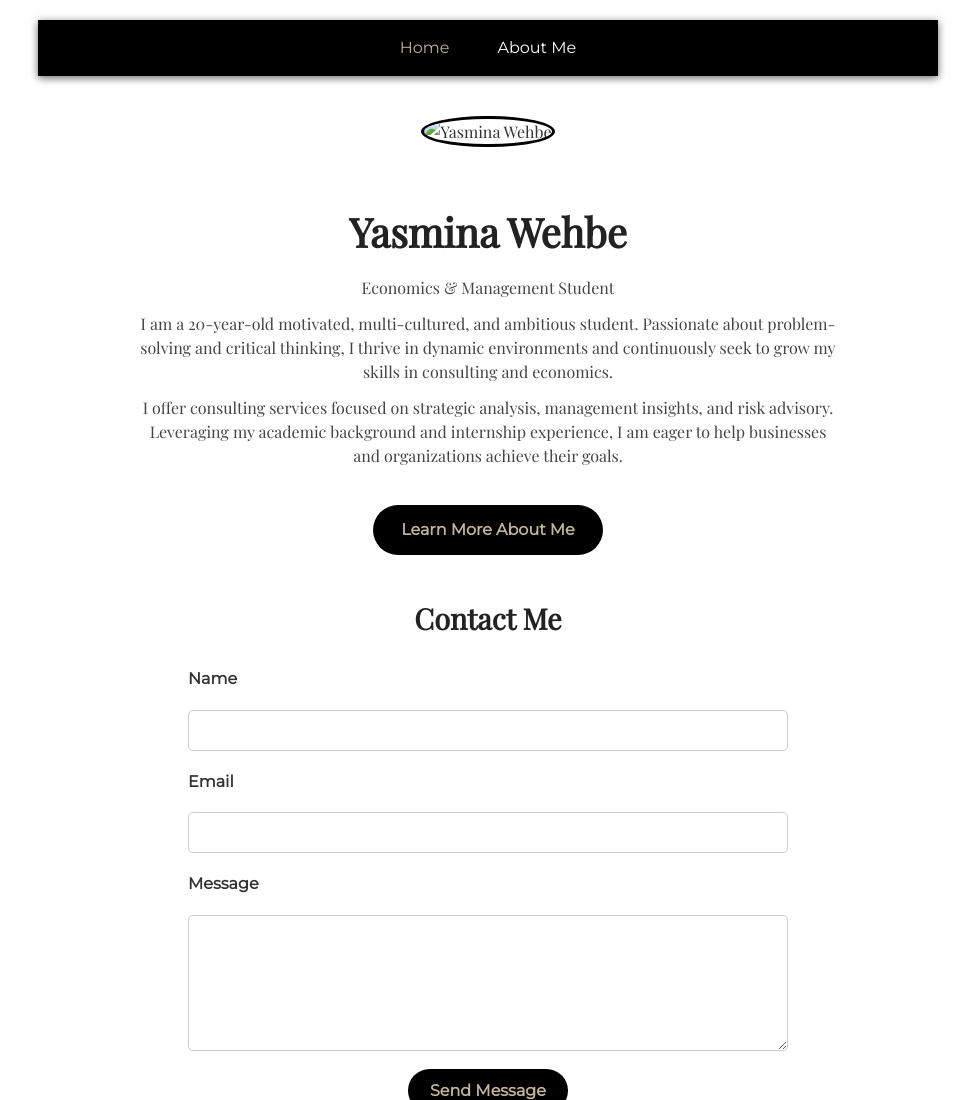
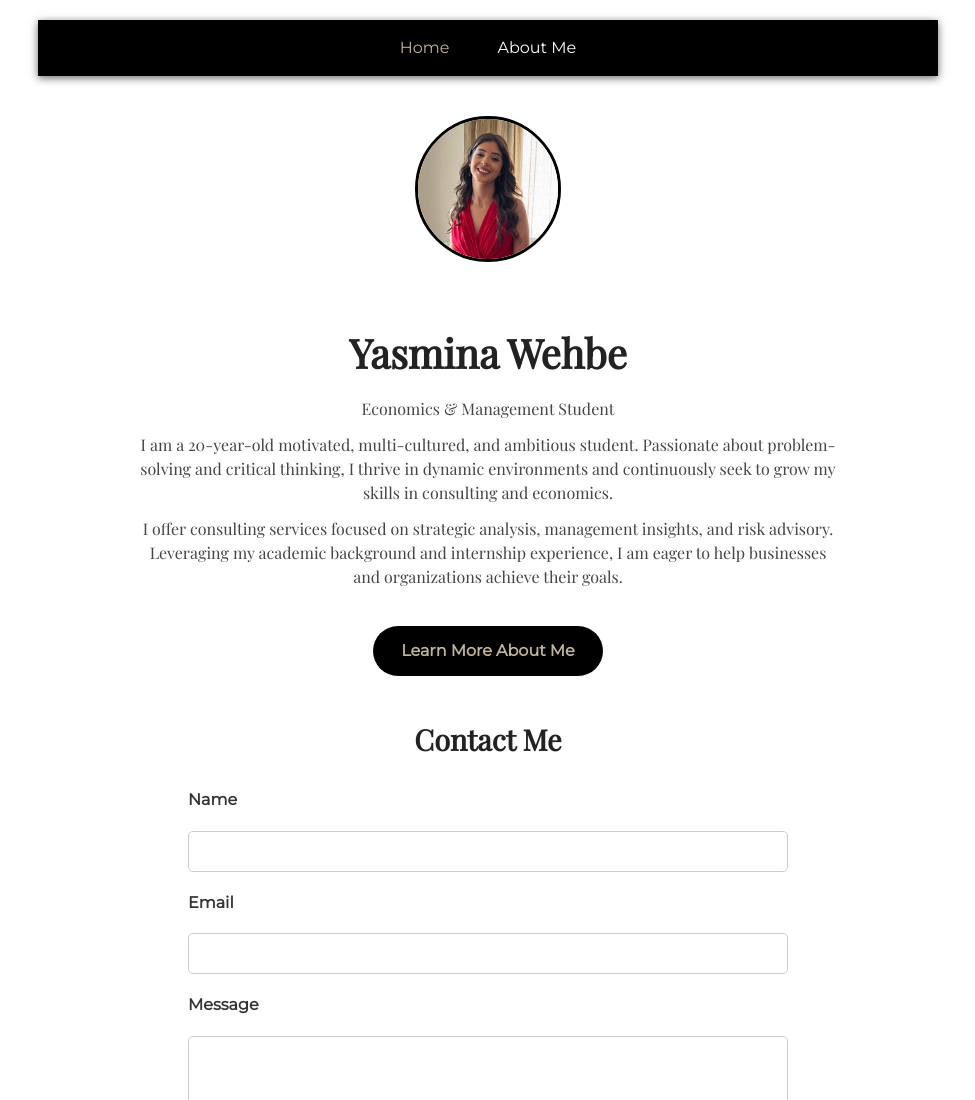
Before and after one commit to yasminawehbe/yasminawehbe, a plain HTML site: page index.html in a window 1280 px wide. Shown: the top 1100 px of the page, without its empty margins (152-1127 px from the left). Drawn offline with nearby package versions, Linux system fonts and the light colour scheme.

Commit message:
Update index.html

```diff
--- a/index.html
+++ b/index.html
@@ -218,7 +218,7 @@
 
   <main class="container">
     <section class="hero">
-      <img src="images/linkedinprofilepic.jpeg" alt="Yasmina Wehbe" class="profile-pic" />
+      <img src="linkedinprofilepic.jpeg" alt="Yasmina Wehbe" class="profile-pic" />
       <h1>Yasmina Wehbe</h1>
       <p class="subtitle">Economics & Management Student</p>
 
```
